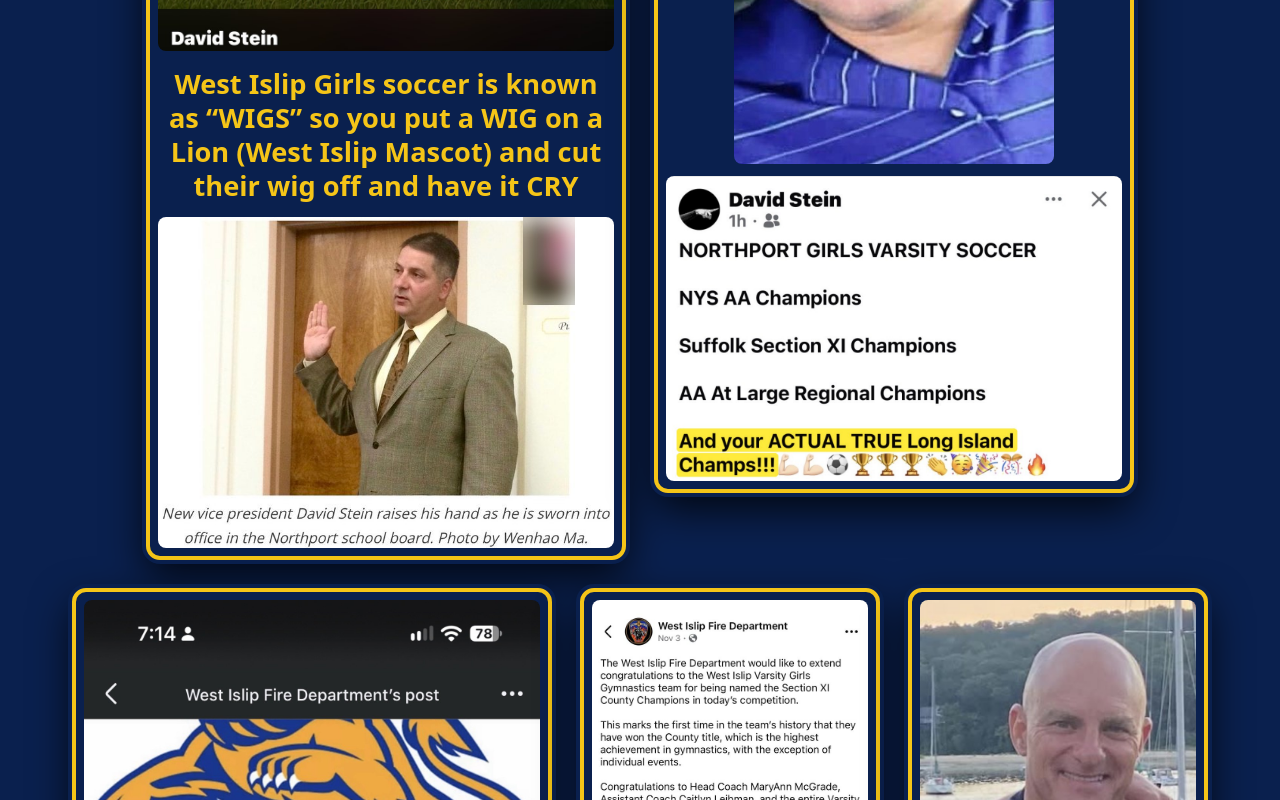
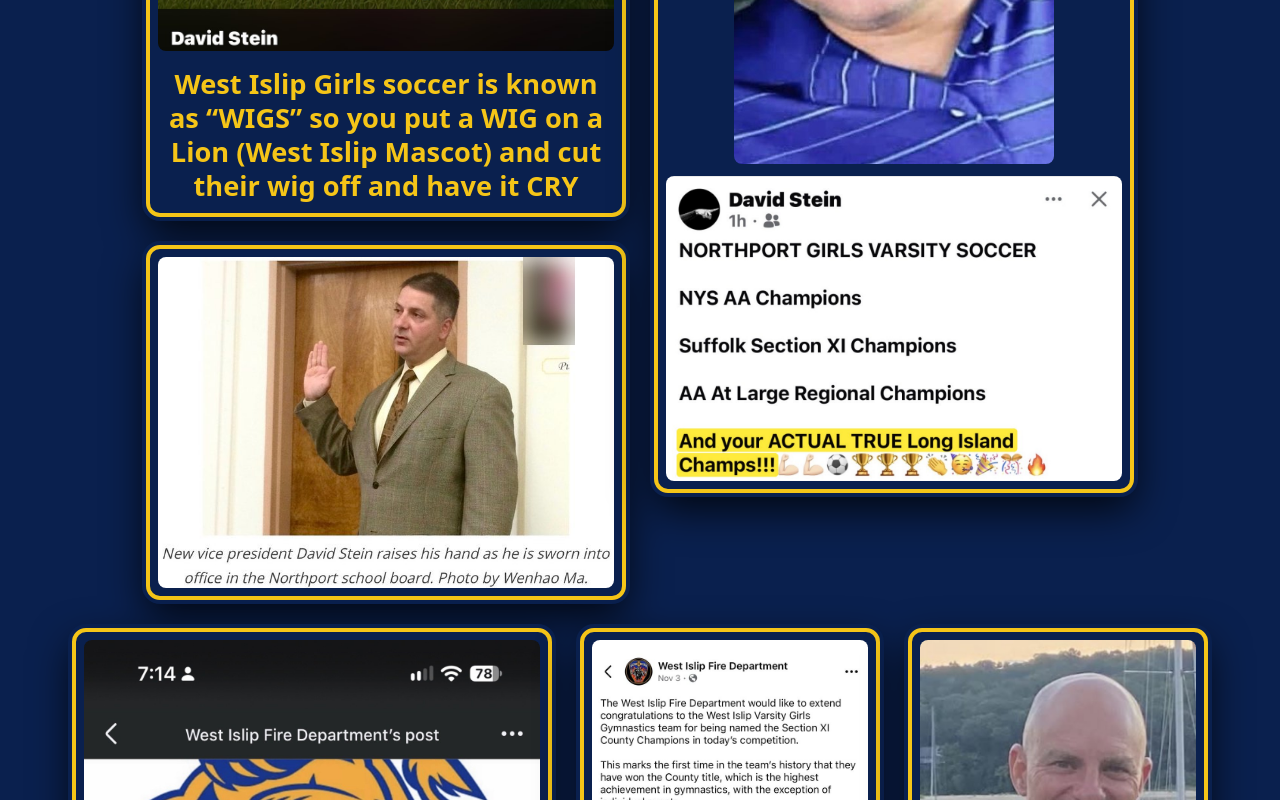
Before and after one commit to NorthportSoccerParents/northportsoccerparents.github.io, a plain HTML site: page index.html in a window 1280 px wide. Shown: the part 1132-1932 px from the top of the page. Drawn offline with Linux system fonts and the light colour scheme.

Commit message:
Give second swearing-in photo its own box under the cartoon
Co-Authored-By: Claude Opus 5.5 <noreply@anthropic.com>

```diff
--- a/index.html
+++ b/index.html
@@ -120,7 +120,8 @@
       line-height: 1.25;
       color: var(--gold);
     }
-    .featured img.below-left { margin-top: 12px; }
+    .col { display: flex; flex-direction: column; gap: 28px; width: min(480px, 100%); }
+    .col > .featured { width: 100%; }
     .featured figcaption {
       margin-top: 10px;
       padding: 6px 4px 2px;
@@ -148,14 +149,18 @@
     <h1>NORTHPORT <span>SOCCER PARENTS</span></h1>
     <p>THIS IS HOW CLASSLESS NORTHPORT PARENTS ACT</p>
     <div class="photos">
+      <div class="col">
         <figure class="featured">
           <h2 class="fig-title">You go to AI to create a hateful image to hurt underage girls</h2>
           <img src="images/featured.jpg" width="1000" height="1580"
                alt="Cartoon of tigers in Northport jerseys cutting the pink manes of crying lions on a soccer field, posted by David Stein">
           <figcaption>West Islip Girls soccer is known as &ldquo;WIGS&rdquo; so you put a WIG on a Lion (West Islip Mascot) and cut their wig off and have it CRY</figcaption>
-        <img class="below-left" src="images/stein-sworn-in-2.jpg" width="700" height="508"
+        </figure>
+        <figure class="featured">
+          <img src="images/stein-sworn-in-2.jpg" width="700" height="508"
                alt="New vice president David Stein raises his hand as he is sworn into office in the Northport school board. Photo by Wenhao Ma.">
         </figure>
+      </div>
       <figure class="featured">
         <img src="images/stein-sworn-in.jpg" width="1060" height="880"
              alt="David Stein being sworn in as Vice President of the Board of Education">
```
Lines whose indentation alone changed are shown as unchanged.
